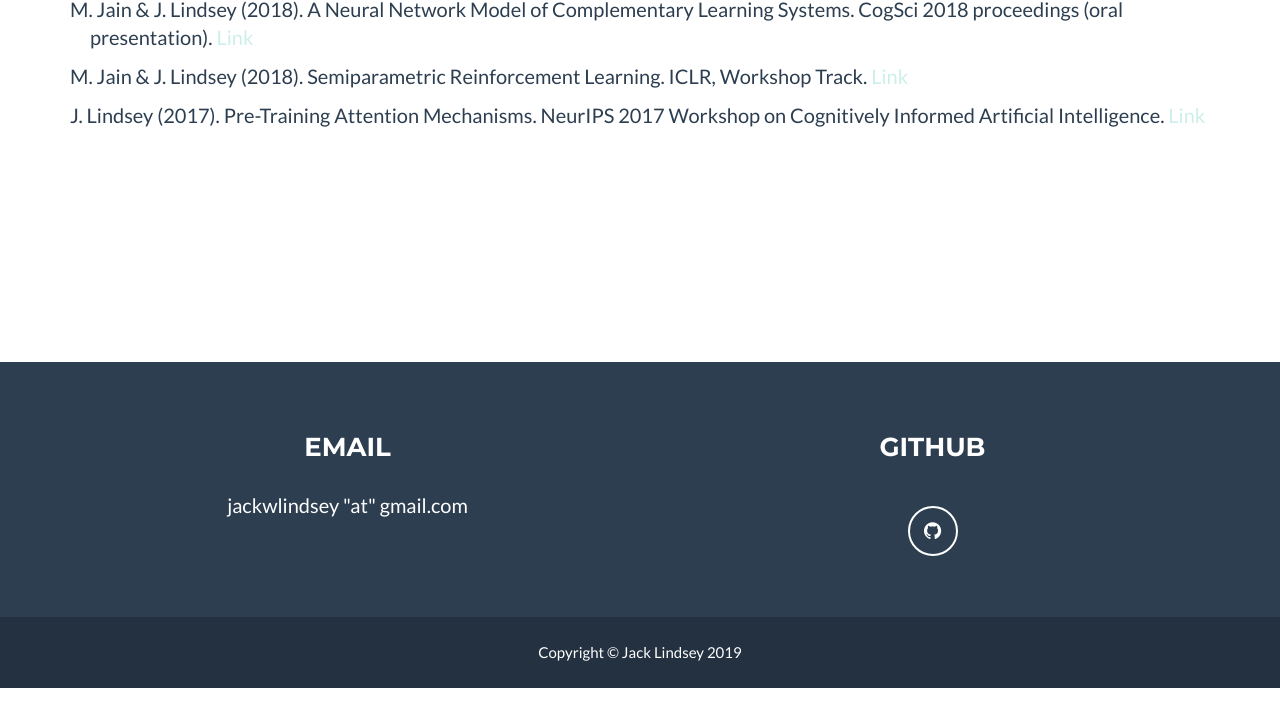
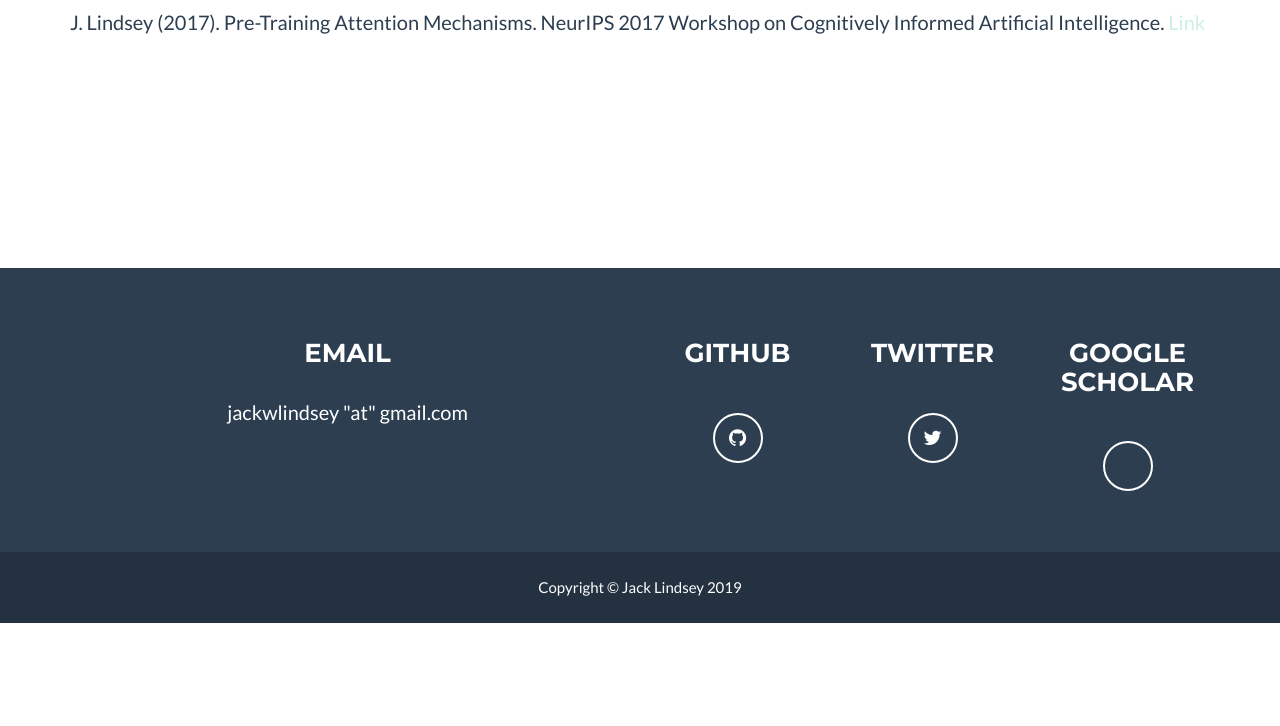
Before and after one commit to jlindsey15/jlindsey15.github.io, a plain HTML site: page index.html in a window 1280 px wide. Shown: the part 1674-2400 px from the top of the page. Drawn offline with nearby package versions, Linux system fonts and the light colour scheme.

Commit message:
Update index.html

```diff
--- a/index.html
+++ b/index.html
@@ -75,10 +75,6 @@
                     <img class="img-responsive" src="img/headshotsmall.png" alt="">
 		</div>
 		<div class="col-lg-9">
-                    <div class="intro-text">
-                        <span class="name" style="padding-bottom: 0px;">Hello!</span>
-                        <hr>
-
                     </div>
                         <p style="text-align:left" >  I'm a PhD student in the <a href="https://ctn.zuckermaninstitute.columbia.edu/" style="color:#0645ad;">Center for Theoretical Neuroscience</a> at Columbia University, advised by <a href="http://lk.zuckermaninstitute.columbia.edu/" style="color:#0645ad;"> Ashok Litwin-Kumar</a>.  I am broadly interested in how learning enables complex behavior in biological and artificial neural networks. <br> </p>
 			<p style="text-align:left"> I'm interested in a variety of topics in machine learning and neuroscience, including reinforcement learning, meta-learning,  memory systems, deep learning theory, and model interpretability. <br> </p>
@@ -185,9 +181,19 @@ J. Lindsey & J. B. Aimone (2022). Sequence Learning and Consolidation on Loihi u
                         <h3>Email</h3>
                         <p>jackwlindsey "at" gmail.com</p>
                     </div>
-                    <div class="footer-col col-md-6">
+                    <div class="footer-col col-md-2">
                         <h3>Github</h3>
                                 <p><a href="http://github.com/jlindsey15" class="btn-social btn-outline"><i class="fa fa-fw fa-github"></i></a></p>
+                    </div>
+
+                    <div class="footer-col col-md-2">
+                        <h3>Twitter</h3>
+                                <p><a href="https://twitter.com/Jack_W_Lindsey" class="btn-social btn-outline"><i class="fa fa-fw fa-twitter"></i></a></p>
+                    </div>
+
+                    <div class="footer-col col-md-2">
+                        <h3>Google Scholar</h3>
+                                <p><a href="https://scholar.google.com/citations?user=CNrQvh4AAAAJ&hl=en&oi=sra" class="btn-social btn-outline"><i class="fa fa-fw fa-google-scholar"></i></a></p>
                     </div>
                 </div>
             </div>
```
